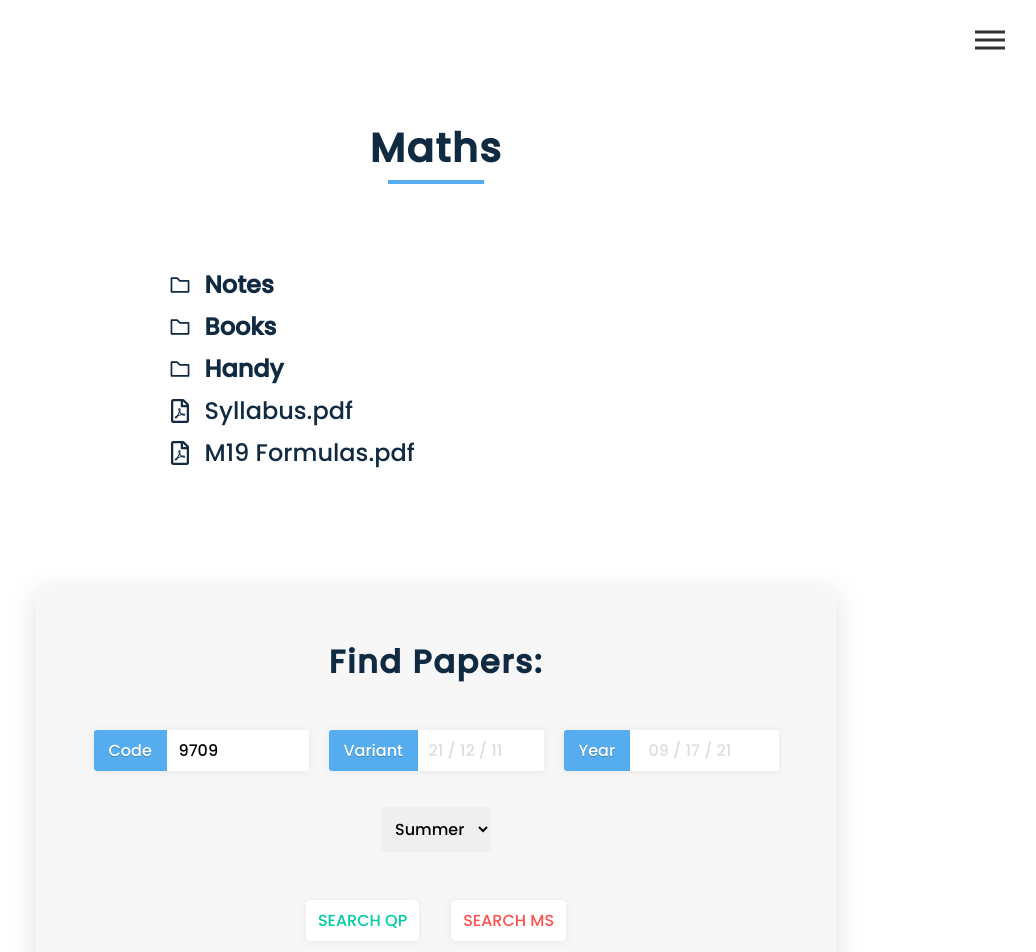
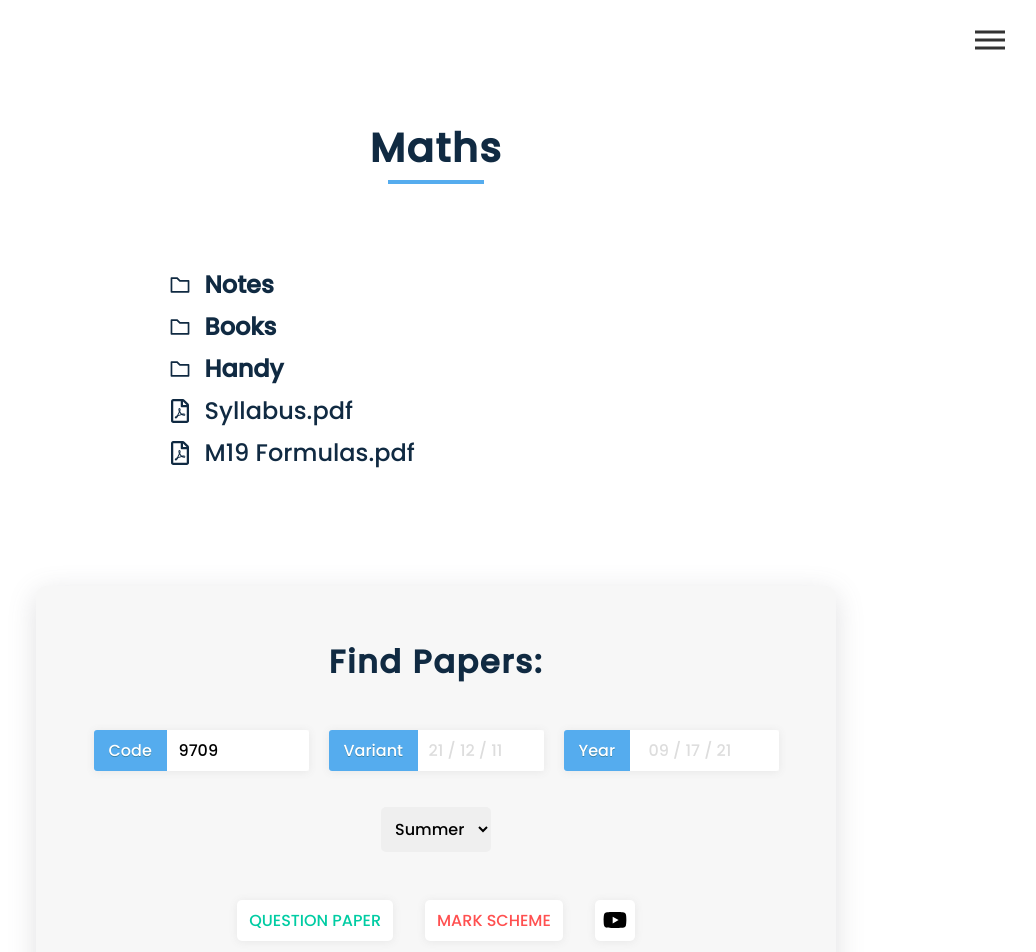
Before and after one commit to LibanWasTaken/alevels, a React (Create React App) app: page /maths in a window 1280 px wide. Shown: the top 952 px of the page, without its empty margins (204-1240 px from the left). Built offline with nearby package versions, Linux system fonts and the light colour scheme; no server answers.

Commit message:
youtube search

```diff
--- a/src/components/Navbar.js
+++ b/src/components/Navbar.js
@@ -5,7 +5,7 @@ import { FaEye } from "react-icons/fa";
 
 const Navbar = () => {
   const [showLinks, setShowLinks] = useState(false);
-  const [viewCount, setviewCount] = useState(0);
+  const [viewCount, setviewCount] = useState("...");
   const toggleLinks = () => {
     setShowLinks(!showLinks);
   };
@@ -18,7 +18,7 @@ const Navbar = () => {
           setviewCount(result.value);
         },
         () => {
-          setviewCount("...");
+          setviewCount("ERR");
         }
       );
   }, []);
--- a/src/pages/paperSearch.js
+++ b/src/pages/paperSearch.js
@@ -1,5 +1,6 @@
 import React, { useState } from "react";
 import styled from "styled-components";
+import { FaYoutube } from "react-icons/fa";
 
 const Yearly = (props) => {
   const [sbjCode, setSbjCode] = useState(props.data);
@@ -12,11 +13,11 @@ const Yearly = (props) => {
     var index = par.selectedIndex;
     var b = par.options[index].text;
     if (b === "Summer" || !b) {
-      return "s";
+      return "smj";
     } else if (b === "Winter") {
-      return "w";
+      return "won";
     } else if (b === "March") {
-      return "m";
+      return "mfm";
     }
   }
 
@@ -172,15 +173,25 @@ const Yearly = (props) => {
     } else {
       setText("");
       setText2("(or not I dont know..)");
-
-      const url = `https://papers.gceguide.com/${
-        parseInt(sbjCode) < 8000 ? "O" : "A"
-      }%20Levels/${list[parseInt(sbjCode)].replaceAll(
-        " ",
-        "%20"
-      )}/20${year}/${sbjCode}_${getBatch()}${year}_${type}_${variant}.pdf`;
-
-      window.open(url);
+      if (type == "yt") {
+        window.open(
+          `https://www.youtube.com/results?search_query=${sbjCode}+${getBatch().slice(
+            1,
+            3
+          )}+20${year}+${variant}`
+        );
+      } else {
+        window.open(
+          `https://papers.gceguide.com/${
+            parseInt(sbjCode) < 8000 ? "O" : "A"
+          }%20Levels/${list[parseInt(sbjCode)].replaceAll(
+            " ",
+            "%20"
+          )}/20${year}/${sbjCode}_${
+            getBatch()[0]
+          }${year}_${type}_${variant}.pdf`
+        );
+      }
     }
   }
   return (
@@ -241,14 +252,21 @@ const Yearly = (props) => {
                     className=" qpBtn"
                     onClick={() => openLink("qp")}
                   >
-                    search qp
+                    Question Paper
                   </button>
                   <button
                     type="submit"
                     className=" msBtn"
                     onClick={() => openLink("ms")}
                   >
-                    search ms
+                    Mark Scheme
+                  </button>
+                  <button
+                    type="submit"
+                    className="ytBtn"
+                    onClick={() => openLink("yt")}
+                  >
+                    <FaYoutube className="ytLogo" />
                   </button>
                 </div>
                 <h4>{text}</h4>
@@ -311,6 +329,18 @@ const Wrappers = styled.main`
     background-color: #ff5050;
     color: white;
     transition: 0.25s;
+  }
+  .ytBtn {
+    background: none;
+    background-color: white;
+    color: black;
+  }
+  .ytBtn:hover {
+    color: #ff0000;
+    transition: 0.25s;
+  }
+  .ytLogo {
+    transform: translate(0, 2px) scale(1.5);
   }
 
   #batches {
@@ -432,7 +462,8 @@ const Wrappers = styled.main`
 const Theme = styled.main`
   .dark {
     overflow: hidden;
-    h1 {
+    h1,
+    h4 {
       color: white;
     }
     .row {
@@ -440,6 +471,9 @@ const Theme = styled.main`
     }
     select {
       background-color: #444;
+      color: white;
+    }
+    .ytBtn {
       color: white;
     }
 
--- a/src/pages/phyPage.js
+++ b/src/pages/phyPage.js
@@ -173,7 +173,7 @@ export default function App() {
                 )}
                 {file(
                   "A2 Formulas.drive",
-                  "https://docs.google.com/spreadsheets/d/18SJul4tv5pfKQpgLne8l_0FM59gp_p_s2f6RIN0jGg0/edit?usp=share_link"
+                  "https://drive.google.com/file/d/1LhmOVfY45g9xPoEPWoQHHmyMmnBhT3og/view?usp=share_link"
                 )}
                 {file(
                   "A2 Definations.excel",
```
